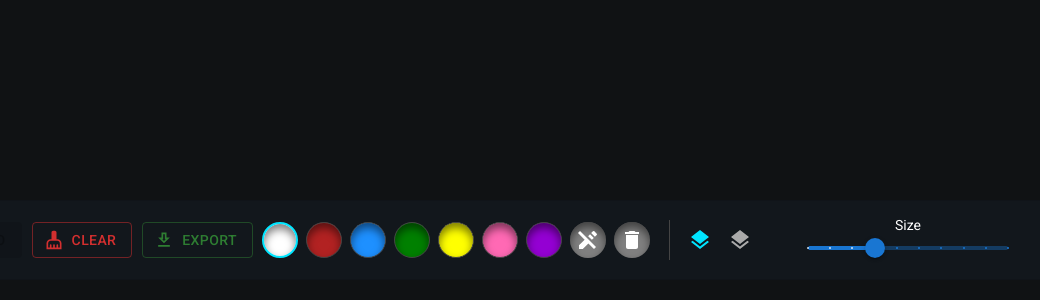
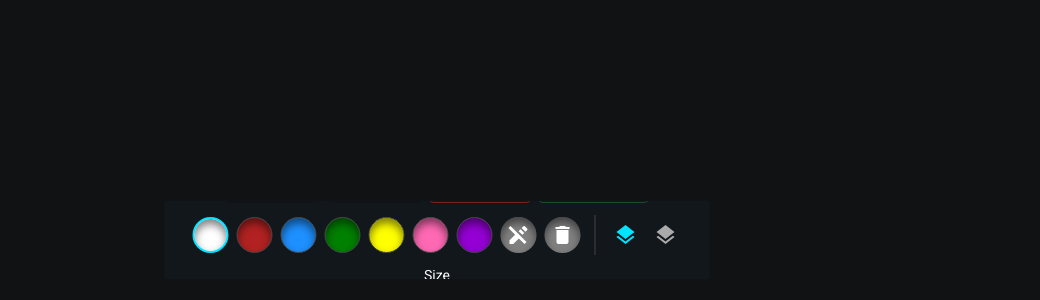
Before and after one commit to n0xnax/DrawingApp, a React (Vite) app: page / in a window 1280 px wide. Shown: the part 500-800 px from the top of the page, without its empty margins (203-1243 px from the left). Built offline with nearby package versions, Linux system fonts and the light colour scheme.

Commit message:
Refactor styles and comments in App.jsx

```diff
--- a/src/App.jsx
+++ b/src/App.jsx
@@ -73,7 +73,7 @@ function App() {
   const hasDeletedInCurrentDrag = useRef(false);
   const svgRef = useRef();
 
-  // Dynamic primary contrast color (White for dark bg, Dark for light bg)
+  // Dynamic primary contrast color (White for dark canvas, Dark for light canvas)
   const contrastColor = bgColor === "#101214" ? "white" : "#101214";
 
   const options = {
@@ -353,6 +353,7 @@ function App() {
         />
       </svg>
 
+      {/* Centered Floating Control Card */}
       <Card
         className="settings"
         variant="outlined"
@@ -362,19 +363,25 @@ function App() {
           bottom: 20,
           left: "50%",
           transform: "translateX(-50%)",
-          padding: "10px 20px",
+          padding: "12px 24px",
+          display: "flex",
+          flexDirection: "column",
+          alignItems: "center",
+          gap: "8px",
+          width: "fit-content",
+          zIndex: 10,
         }}
       >
         <div
           className="undoredo"
-          style={{ display: "flex", justifyContent: "center" }}
+          style={{ display: "flex", justifyContent: "center", alignItems: "center" }}
         >
           <Button
             startIcon={<UndoOutlined />}
             variant="contained"
             onClick={handleUndo}
             disabled={historyIndex <= 0}
-            style={{ margin: "5px" }}
+            style={{ margin: "0 4px" }}
           >
             Undo
           </Button>
@@ -383,7 +390,7 @@ function App() {
             variant="contained"
             onClick={handleRedo}
             disabled={historyIndex >= history.length - 1}
-            style={{ margin: "5px" }}
+            style={{ margin: "0 4px" }}
           >
             Redo
           </Button>
@@ -393,7 +400,7 @@ function App() {
               variant="outlined"
               color="error"
               onClick={handleClearCanvas}
-              style={{ margin: "5px" }}
+              style={{ margin: "0 4px" }}
             >
               Clear
             </Button>
@@ -404,7 +411,7 @@ function App() {
               variant="outlined"
               color="success"
               onClick={handleExportPNG}
-              style={{ margin: "5px" }}
+              style={{ margin: "0 4px" }}
             >
               Export
             </Button>
@@ -417,10 +424,9 @@ function App() {
             display: "flex",
             alignItems: "center",
             justifyContent: "center",
-            margin: "10px 0",
+            margin: "4px 0",
           }}
         >
-          {/* Swatches (first button adaptively toggles between White and Dark depending on canvas background) */}
           {[
             contrastColor,
             "firebrick",
@@ -473,7 +479,7 @@ function App() {
 
           <div
             style={{
-              marginLeft: "15px",
+              marginLeft: "10px",
               borderLeft: "1px solid #444",
               paddingLeft: "10px",
               display: "flex",
```
